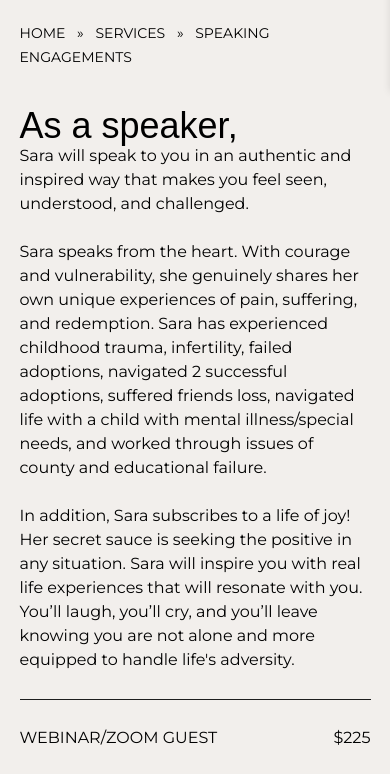
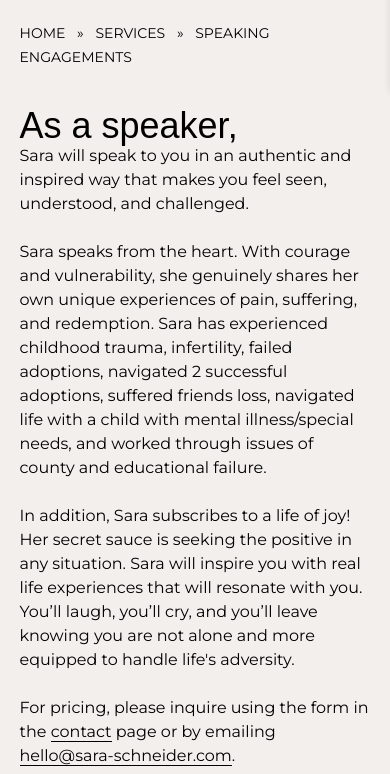
Before and after one commit to victoriaharp/sara-schneider-golden-hour, a Jekyll site: the page built from speaking-engagements.html, in a window 390 px wide. Shown: the part 810-1584 px from the top of the page. Built offline with Jekyll 4.4.1, drawn with Linux system fonts in a browser that asks for light colours; some web fonts are replaced; comment, search, counter and statistics services are not loaded; some of the changed text lies outside the part shown; grey boxes are pictures that could not be loaded.

```diff
--- a/_data/services.yml
+++ b/_data/services.yml
@@ -4,7 +4,7 @@
   link: /photography
   thecycle: right
 
-- image: /images/stock-1.jpg
+- image: /images/headshots/sara-2.jpg
   header: Life Coaching
   description: Sara is a joyful listener who offers one-on-one coaching, to understand, inspire, and encourage women to see themselves in a fresh, authentic light.  Through The Golden Hour, Sara uses her experience as a wife (20 years!), mother (16 years!), friend (40+ years!), as well as 15+ year photography experience, and convictions of her Catholic faith to help you frame or REframe your life in an authentic and personal way.
   link: /life-coaching
--- a/assets/css/style.css
+++ b/assets/css/style.css
@@ -888,6 +888,9 @@ p {
 .bg-\[url\(\'\/images\/suns\/sunset-7\.jpeg\'\)\] {
   background-image: url('/images/suns/sunset-7.jpeg');
 }
+.bg-\[url\(\'\'\)\] {
+  background-image: url('');
+}
 .bg-cover {
   background-size: cover;
 }
--- a/life-coaching.html
+++ b/life-coaching.html
@@ -61,13 +61,13 @@ seo:
     <div>
         <h3 class="font-italiana text-4xl">Sara coaches clients...</h3>
         <p class="font-montserrat text-base mb-5">seeking a greater sense of joy in various areas of life, including career, relationships, health, personal growth, and overall well-being. She helps clients develop self-awareness, enhance their strengths, improve their mindset, and take practical steps towards achieving their goals, with joy!
-        <br>Life coaches do not provide therapy or counseling, but rather focus on helping clients set and achieve goals in the present and future. Sara believes that individuals have the potential to create positive change in their lives, and that she, as a skilled coach, can facilitate that process by providing guidance, support, and motivation. Sara’s coaching sessions can be conducted through one-on-one sessions via phone or Zoom sessions. The duration of coaching engagement can vary depending on the goals and needs of the client.
+        <br><br>Life coaches do not provide therapy or counseling, but rather focus on helping clients set and achieve goals in the present and future. Sara believes that individuals have the potential to create positive change in their lives, and that she, as a skilled coach, can facilitate that process by providing guidance, support, and motivation. Sara’s coaching sessions can be conducted through one-on-one sessions via phone or Zoom sessions. The duration of coaching engagement can vary depending on the goals and needs of the client.
           </p>
-        <div class="block lg:inline my-10 lg:my-0 ">
+        <div class="block my-10 ">
           <a href="https://calendly.com/ssgoldenhour/coaching-discovery-call" class="font-italiana border  px-5 py-3 border-dark-grey uppercase hover:bg-dark-grey hover:border-light-grey hover:text-light-grey transition-all ">Book FREE 15-Minute Discovery Call</a>
           </div>
 
-          <div class="block lg:inline my-10 lg:my-0 ">
+          <div class="block my-10 ">
           <a href="https://calendly.com/ssgoldenhour/coaching-session" class="font-italiana border  px-5 py-3 border-dark-grey uppercase hover:bg-dark-grey hover:border-light-grey hover:text-light-grey transition-all ">Book your 50-minute Session</a>
           </div>
     </div>
--- a/speaking-engagements.html
+++ b/speaking-engagements.html
@@ -13,14 +13,6 @@ trail:
       breadcrumb: Services
     - link: /speaking-engagements
       breadcrumb: Speaking Engagements
-pricing:
-  - option: Webinar/Zoom guest
-    price: $225
-  - option: In person, less than one hour
-    price: $425
-  - option: In person, less than two hours
-    price: $625
-image: /images/suns/sunset-7.jpeg
 seo:
     title: The Golden Hour by Sara Schneider | Coaching
     description:
@@ -40,29 +32,17 @@ seo:
     Sara speaks from the heart. With courage and vulnerability, she genuinely shares her own unique experiences of pain, suffering, and redemption. Sara has experienced childhood trauma, infertility, failed adoptions, navigated 2 successful adoptions, suffered friends loss, navigated life with a child with mental illness/special needs, and worked through issues of county and educational failure.
     <br><br>
     In addition, Sara subscribes to a life of joy! Her secret sauce is seeking the positive in any situation. Sara will inspire you with real life experiences that will resonate with you. You’ll laugh, you’ll cry, and you’ll leave knowing you are not alone and more equipped to handle life's adversity.
+    <br><br>
+    For pricing, please inquire using the form in the <a href="/contact" class="border-b border-black">contact</a> page or by emailing <a href=mailto:“hello@sara-schneider.com” class="border-b border-black">hello@sara-schneider.com</a>.
     </p>
 </section>
-<div class="grid lg:grid-cols-2 gap-20 items-center px-5p lg:px-10p  pb-5p bg-light-grey">
 
-    <ul class="grid divide-y divide-dark-grey border-y border-dark-grey font-montserrat">
-<!-- This references data pulled from a site level data file, entered in cloudcannon by the client. -->
-        {% for item in page.pricing %}
-        <li class="flex justify-between w-full py-5 ">
-            <p class="mb-0 leading-9 uppercase">{{ item.option }}</p>
-            <p class="mb-0 leading-9">{{ item.price }}</p>
-        </li>
-        {% endfor %}
-
-        <li class="py-5">
-            For special events, retreats, half-day seminars or to book something specific, specific outreach is requested. Please send a detailed email to Sara at hello@sara-schneider.com.
-
-        </li>
-    </ul>
-
-
-<!-- This is pulled from the front matter in the home page -->
-    <div class="items-center bg-[url('{{ page.image }}')] bg-center bg-cover relative min-h-50">
-    </div>
-
-
-</div>
+<section class="px-5p lg:px-10p  pb-5p bg-light-grey grid grid-cols-2 gap-20 items-center">
+  <a href="https://www.cbsnews.com/minnesota/news/new-treatment-center-in-east-bethel-aims-to-address-teenage-mental-health/?intcid=CNM-00-10abd1h">
+    <img src="/images/news-shot-1.png">
+  </a>
+  <div class="">
+    <h3 class="font-italiana text-4xl">Heading?</h3>
+    <p class="font-montserrat">Lorem ipsum dolor sit amet consectetur adipisicing elit. Consectetur distinctio placeat quod nisi dolores deserunt maiores sapiente ratione obcaecati, sint quibusdam nam laboriosam ipsa libero quia deleniti est, cumque rem!</p>
+  </div>
+</section>
```
Also changed, not shown: about.html (+6 -1 lines), excess-content.html (added, +44 -0 lines), index.html (+8 -8 lines), 1 other file.
